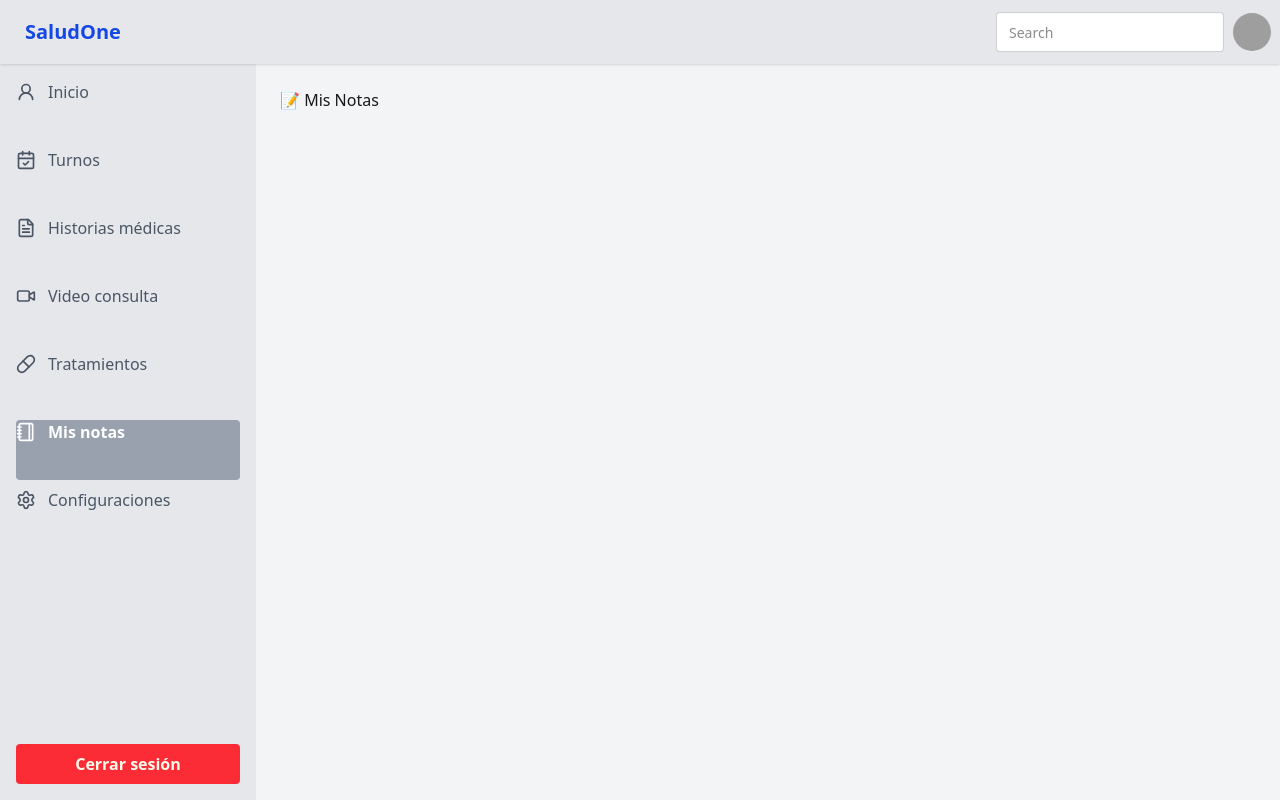
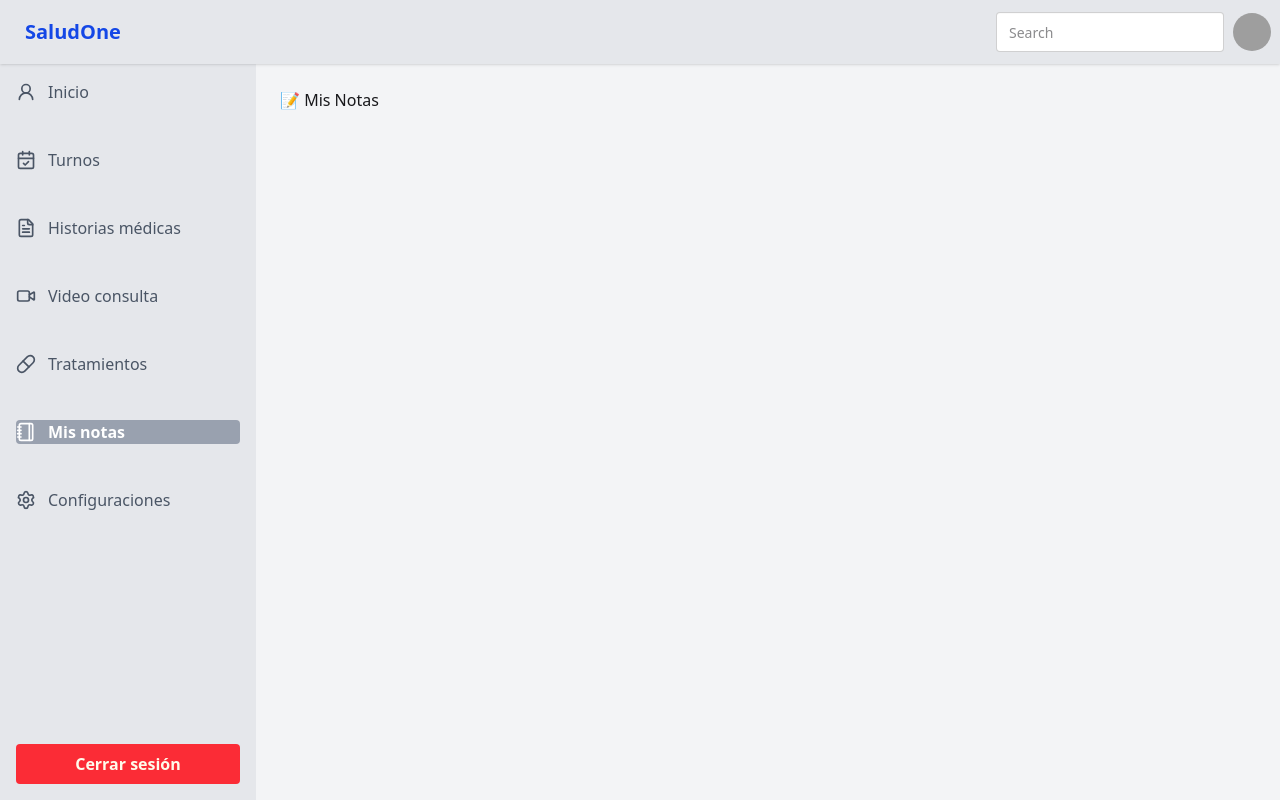
Before and after one commit to conrado85/equipo-32, a React (Vite) app: page /dashboard/my-notes in a window 1280 px wide. Built offline with nearby package versions, Linux system fonts and the light colour scheme; sample sign-in values are in the browser's storage; grey boxes are pictures that could not be loaded.

Commit message:
docs: actualizacion del readme.md

```diff
--- a/src/layouts/DashboardLayout.jsx
+++ b/src/layouts/DashboardLayout.jsx
@@ -16,30 +16,15 @@ export default function DashboardLayout() {
   const location = useLocation();
 
   const menuItems = [
-    {
-      path: "/dashboard/welcome",
-      label: "Inicio",
-      icon: UserRound,
-    },
-    {
-      path: "/dashboard/appointments",
-      label: "Turnos",
-      icon: CalendarCheck,
-    },
-    {
-      path: "/dashboard/medical-records",
-      label: "Historias médicas",
-      icon: FileText,
-    },
-    {
-      path: "/dashboard/video-consultation",
-      label: "Video consulta",
-      icon: Video,
-    },
+    { path: "/dashboard/welcome",label: "Inicio",icon: UserRound },
+    { path: "/dashboard/appointments",label: "Turnos",icon: CalendarCheck},
+    { path: "/dashboard/medical-records",label: "Historias médicas",icon: FileText },
+    { path: "/dashboard/video-consultation",label: "Video consulta",icon: Video},
     { path: "/dashboard/treatments", label: "Tratamientos", icon: Pill },
     { path: "/dashboard/my-notes", label: "Mis notas", icon: Notebook },
     { path: "/dashboard/settings", label: "Configuraciones", icon: Settings },
   ];
+
 
   return (
     <>
@@ -52,7 +37,7 @@ export default function DashboardLayout() {
               <Link
                 key={path}
                 to={path}
-                className={`flex items-center gap-3 pb-9 rounded transition ${
+                className={`flex items-center gap-3 mb-9  rounded transition ${
                   location.pathname === path
                     ? "bg-gray-400 text-white font-semibold"
                     : "hover:bg-gray-300 text-gray-600"
```
Also changed, not shown: 1 other file (tests, documents, lock files or other folders).
